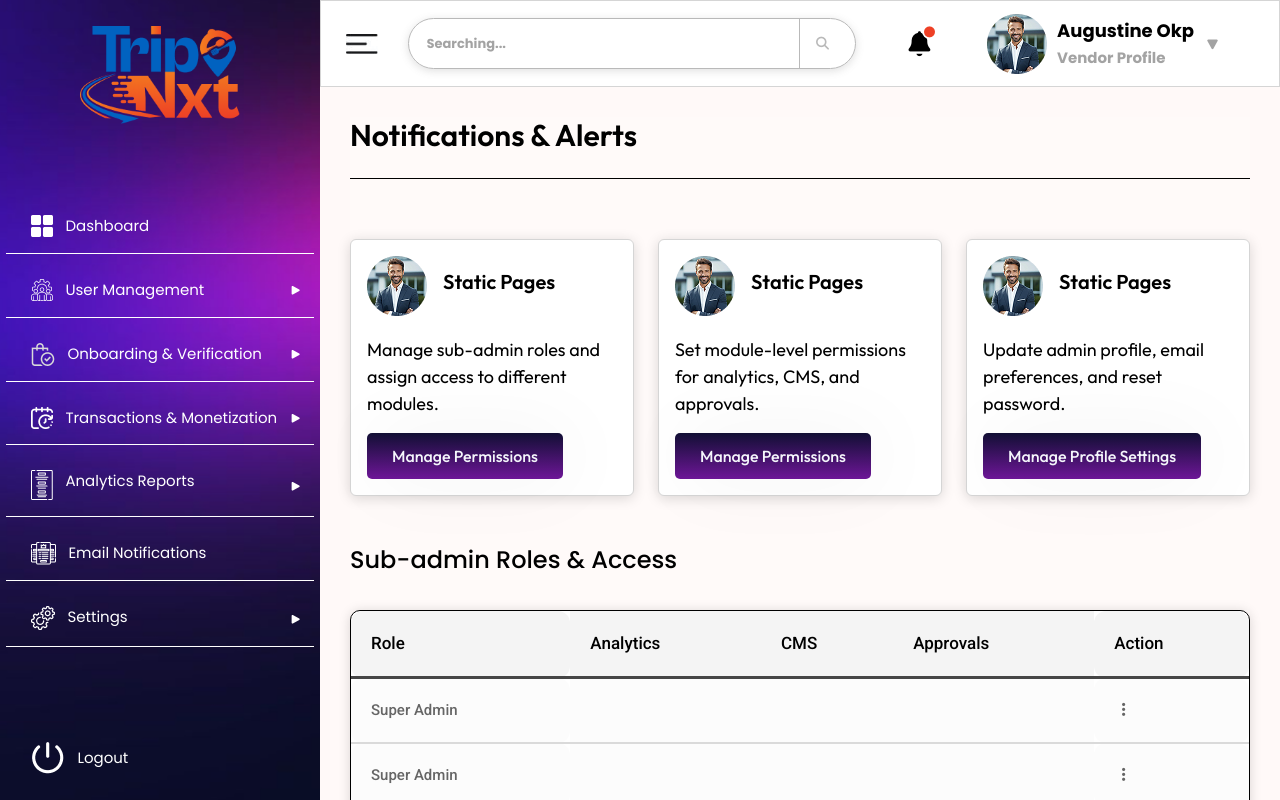
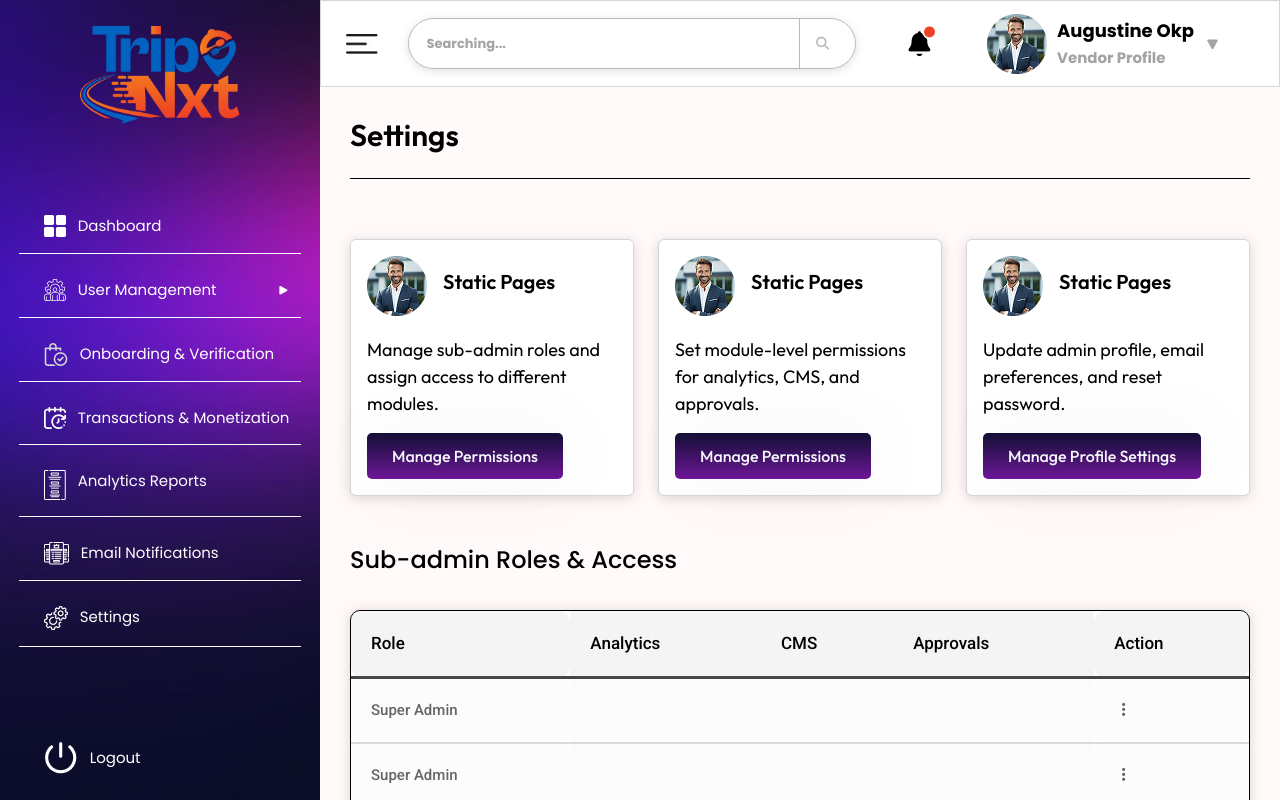
Before and after one commit to JamesWDG/trip_next, a Next.js app: page /dashboard/setting-dashboard in a window 1280 px wide. Built offline with nearby package versions, Linux system fonts and the light colour scheme.

Commit message:
updated code

```diff
--- a/src/app/(dashboard)/dashboard/setting-dashboard/page.jsx
+++ b/src/app/(dashboard)/dashboard/setting-dashboard/page.jsx
@@ -66,7 +66,7 @@ export default function HotelsPage() {
         <>
             <section className="main-content-area">
                 <div className="dashboard-content" style={{ background: "#fffaf9" }}>
-                    <h3 className={`dashboard-heading ${Outfit600.className}`}>Notifications & Alerts</h3>
+                    <h3 className={`dashboard-heading ${Outfit600.className}`}>Settings</h3>
 
                     <div className="hotels-card-prnt">
                         <div className="row gy-3">
--- a/src/app/components/sidebar.jsx
+++ b/src/app/components/sidebar.jsx
@@ -1,6 +1,6 @@
 "use client";
 
-import React, { useContext, useState } from 'react';
+import React, { useContext, useState } from "react";
 import Link from "next/link";
 import Image from "next/image";
 
@@ -13,18 +13,17 @@ import sidebarImg5 from "@/app/(dashboard)/assets/images/side-bar-img-5.png";
 import sidebarImg6 from "@/app/(dashboard)/assets/images/side-bar-img-77.png";
 import sidebarImg7 from "@/app/(dashboard)/assets/images/side-bar-img-7.png";
 import sidebarImg8 from "@/app/(dashboard)/assets/images/side-bar-img8.png";
-import { SideBarContext } from '@/context/sideBarContextProvider';
+import { SideBarContext } from "@/context/sideBarContextProvider";
 
 const Sidebar2 = () => {
   const [openMenu, setOpenMenu] = useState(null);
   const { sideBarOpen, setSideBarOpen } = useContext(SideBarContext);
   const toggleDropdown = (menuName) => {
     setOpenMenu(openMenu === menuName ? null : menuName);
-
   };
 
   return (
-        <section className={`sidebar-panel ${sideBarOpen ? "active" : ""}`} >
+    <section className={`sidebar-panel ${sideBarOpen ? "active" : ""}`}>
       <button className="close-sidebar" onClick={() => setSideBarOpen(true)}>
         <i className="fa-regular fa-circle-xmark"></i>
       </button>
@@ -37,94 +36,169 @@ const Sidebar2 = () => {
         <div>
           <Link href={"/dashboard"}>
             <li>
-
               <Image src={sidebarImg1} alt="" className="img-fluid" />
               <p className="sidebar-hd">Dashboard</p>
             </li>
           </Link>
           <li onClick={() => toggleDropdown("user")}>
+            <Link href={"/dashboard/user-management"}>
               <div className="custom-flex">
                 <Image src={sidebarImg2} alt="" className="img-fluid" />
                 <p className="sidebar-hd">User Management</p>
               </div>
-                        <i className={`fa-solid fa-play ${openMenu === "user" ? "rotate" : ""}`}></i>
+            </Link>
+            <i
+              className={`fa-solid fa-play ${
+                openMenu === "user" ? "rotate" : ""
+              }`}
+            ></i>
           </li>
           {openMenu === "user" && (
+            <ul className="dropdown-submenu">
+              <li>
+                <Link href={"/dashboard/user-management/hotel"}>Hotels</Link>
+              </li>
+              <li>
+                <Link href={"/dashboard/user-management/drivers"}>Drivers</Link>
+              </li>
+              <li>
+                <Link href={"/dashboard/user-management/restaurants"}>
+                  Restaurants
+                </Link>
+              </li>
+              <li>
+                <Link href={"/dashboard/user-management/food-delivery"}>
+                  Food Delivery
+                </Link>
+              </li>
+            </ul>
+          )}
+          <li>
+            <Link href={"/dashboard/Onboarding-verification"}>
+              {" "}
+              <div className="custom-flex">
+                <Image src={sidebarImg3} alt="" className="img-fluid" />
+                <p className="sidebar-hd">Onboarding & Verification</p>
+              </div>
+            </Link>
+            {/* <i className={`fa-solid fa-play ${openMenu === "onboarding" ? "rotate" : ""}`}></i> */}
+          </li>
+          {/* {openMenu === "onboarding" && (
                         <ul className="dropdown-submenu">
                             <li><Link href={"/dashboard/user-management/hotel"}>Hotels</Link></li>
                             <li><Link href={"/dashboard/user-management/drivers"}>Drivers</Link></li>
                             <li><Link href={"/dashboard/user-management/restaurants"}>Restaurants</Link></li>
                             <li><Link href={"/dashboard/user-management/food-delivery"}>Food Delivery</Link></li>
                         </ul>
-                    )}
-                    <li onClick={() => toggleDropdown("onboarding")}>
-                        <div className="custom-flex">
-                            <Image src={sidebarImg3} alt="" className="img-fluid" />
-                            <p className="sidebar-hd">Onboarding & Verification</p>
-                        </div>
-                        <i className={`fa-solid fa-play ${openMenu === "onboarding" ? "rotate" : ""}`}></i>
-                    </li>
-                    {openMenu === "onboarding" && (
-                        <ul className="dropdown-submenu">
-                            <li><Link href={"/dashboard/user-management/hotel"}>Hotels</Link></li>
-                            <li><Link href={"/dashboard/user-management/drivers"}>Drivers</Link></li>
-                            <li><Link href={"/dashboard/user-management/restaurants"}>Restaurants</Link></li>
-                            <li><Link href={"/dashboard/user-management/food-delivery"}>Food Delivery</Link></li>
-                        </ul>
-                    )}
+                    )} */}
 
-                    <li onClick={() => toggleDropdown("transactions")}>
+          <li>
+            <Link href={"/dashboard/transaction-monitization"}>
               <div className="custom-flex">
                 <Image src={sidebarImg4} alt="" className="img-fluid" />
                 <p className="sidebar-hd">Transactions & Monetization</p>
               </div>
-                        <i className={`fa-solid fa-play ${openMenu === "transactions" ? "rotate" : ""}`}></i>
+              {/* <i
+                className={`fa-solid fa-play ${
+                  openMenu === "transactions" ? "rotate" : ""
+                }`}
+              ></i> */}
+            </Link>
           </li>
-                    {openMenu === "transactions" && (
+          {/* {openMenu === "transactions" && (
             <ul className="dropdown-submenu">
-                            <li><Link href={"/dashboard/user-management/hotel"}>Hotels</Link></li>
-                            <li><Link href={"/dashboard/user-management/drivers"}>Drivers</Link></li>
-                            <li><Link href={"/dashboard/user-management/restaurants"}>Restaurants</Link></li>
-                            <li><Link href={"/dashboard/user-management/food-delivery"}>Food Delivery</Link></li>
+              <li>
+                <Link href={"/dashboard/user-management/hotel"}>Hotels</Link>
+              </li>
+              <li>
+                <Link href={"/dashboard/user-management/drivers"}>Drivers</Link>
+              </li>
+              <li>
+                <Link href={"/dashboard/user-management/restaurants"}>
+                  Restaurants
+                </Link>
+              </li>
+              <li>
+                <Link href={"/dashboard/user-management/food-delivery"}>
+                  Food Delivery
+                </Link>
+              </li>
             </ul>
-                    )}
+          )} */}
 
-
-                    <li onClick={() => toggleDropdown("analytics")} className='reports-li'>
+          <li className="reports-li">
+            <Link href={"/dashboard/analytics-reports"}>
               <div className="custom-flex">
                 <Image src={sidebarImg5} alt="" className="img-fluid" />
                 <p className="sidebar-hd">Analytics Reports</p>
               </div>
-                        <i className={`fa-solid fa-play ${openMenu === "analytics" ? "rotate" : ""}`}></i>
+              {/* <i
+              className={`fa-solid fa-play ${
+                openMenu === "analytics" ? "rotate" : ""
+              }`}
+            ></i> */}
+            </Link>
           </li>
-                    {openMenu === "analytics" && (
+          {/* {openMenu === "analytics" && (
             <ul className="dropdown-submenu">
-                            <li><Link href={"/dashboard/user-management/hotel"}>Hotels</Link></li>
-                            <li><Link href={"/dashboard/user-management/drivers"}>Drivers</Link></li>
-                            <li><Link href={"/dashboard/user-management/restaurants"}>Restaurants</Link></li>
-                            <li><Link href={"/dashboard/user-management/food-delivery"}>Food Delivery</Link></li>
+              <li>
+                <Link href={"/dashboard/user-management/hotel"}>Hotels</Link>
+              </li>
+              <li>
+                <Link href={"/dashboard/user-management/drivers"}>Drivers</Link>
+              </li>
+              <li>
+                <Link href={"/dashboard/user-management/restaurants"}>
+                  Restaurants
+                </Link>
+              </li>
+              <li>
+                <Link href={"/dashboard/user-management/food-delivery"}>
+                  Food Delivery
+                </Link>
+              </li>
             </ul>
-                    )}
+          )} */}
           <li>
+            <Link href={"/dashboard/email-notifications"}>
+              <div className="custom-flex">
                 <Image src={sidebarImg6} alt="" className="img-fluid" />
                 <p className="sidebar-hd">Email Notifications</p>
+              </div>
+            </Link>
           </li>
 
-
-
-                    <li onClick={() => toggleDropdown("settings")}>
+          <li>
+            <Link href={"/dashboard/setting-dashboard"}>
               <div className="custom-flex">
                 <Image src={sidebarImg7} alt="" className="img-fluid" />
                 <p className="sidebar-hd">Settings</p>
               </div>
-                        <i className={`fa-solid fa-play ${openMenu === "settings" ? "rotate" : ""}`}></i>
+              {/* <i
+              className={`fa-solid fa-play ${
+                openMenu === "settings" ? "rotate" : ""
+              }`}
+            ></i> */}
+            </Link>
           </li>
           {openMenu === "settings" && (
             <ul className="dropdown-submenu">
-                            <li><Link href={"/dashboard/user-management/hotel"}>Hotels</Link></li>
-                            <li><Link href={"/dashboard/user-management/drivers"}>Drivers</Link></li>
-                            <li><Link href={"/dashboard/user-management/restaurants"}>Restaurants</Link></li>
-                            <li><Link href={"/dashboard/user-management/food-delivery"}>Food Delivery</Link></li>
+              <li>
+                <Link href={"/dashboard/user-management/hotel"}>Hotels</Link>
+              </li>
+              <li>
+                <Link href={"/dashboard/user-management/drivers"}>Drivers</Link>
+              </li>
+              <li>
+                <Link href={"/dashboard/user-management/restaurants"}>
+                  Restaurants
+                </Link>
+              </li>
+              <li>
+                <Link href={"/dashboard/user-management/food-delivery"}>
+                  Food Delivery
+                </Link>
+              </li>
             </ul>
           )}
         </div>
--- a/src/app/globals.css
+++ b/src/app/globals.css
@@ -545,7 +545,7 @@ main {
 
 .main-content-area {
   background: var(--background2);
-  height: calc(100vh - 100%);
+  /* height: calc(100vh - 100%); */
   padding: 50px;
   /* overflow-y: auto; */
 }
@@ -1400,7 +1400,7 @@ main {
   color: var(--orange) !important;
 }
 .main-content-area {
-  height: 100vh;
+  /* height: 100vh; */
   padding: 30px;
 }
 
@@ -1410,22 +1410,23 @@ main {
   color: var(--gray);
 }
 
-.sidebar-panel{
+.sidebar-panel {
   height: 100vh;
   justify-content: unset;
 }
 
-.sidebar-links{
+.sidebar-links {
   max-height: 100%;
-  overflow-y: auto
+  overflow-y: auto;
 }
 
-.sidebar-links::-webkit-scrollbar{
+.sidebar-links::-webkit-scrollbar {
   display: none;
 }
 
 main {
-    flex: 1;
-    height: 100vh;
-    overflow-y: auto;
+  flex: 1;
+  height: 100vh;
+  overflow-y: auto;
+  background: var(--background2);
 }
```
Also changed, not shown: src/app/responsive2.css (+8 -8 lines). Lines whose indentation alone changed are shown as unchanged.
